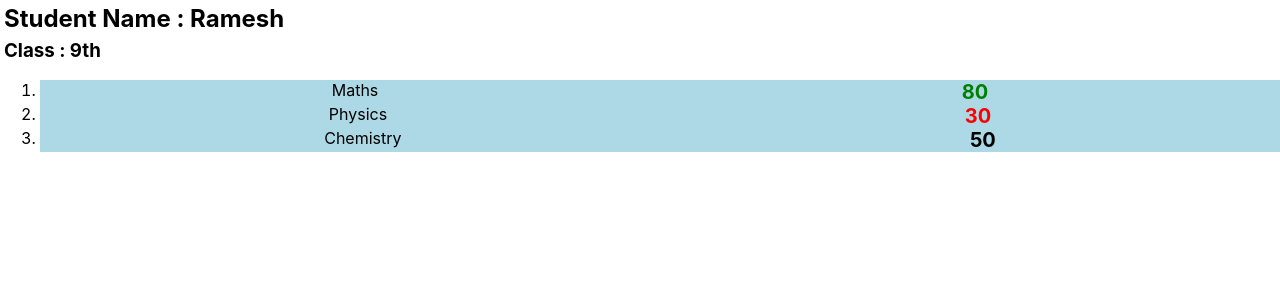
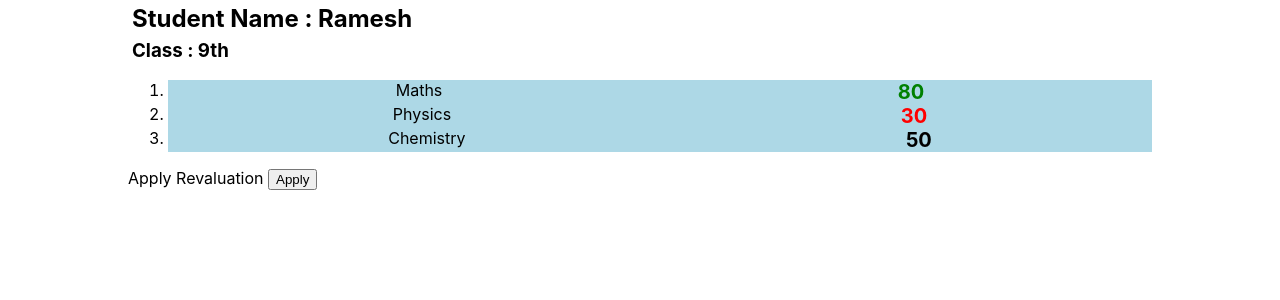
Before and after one commit to narayanarao4u/React2, a React (Create React App) app: page / in a window 1280 px wide. Shown: the top 300 px of the page. Built offline with nearby package versions, Linux system fonts and the light colour scheme.

Commit message:
update Result1.jsx, StudentDetails.js and src/index.css

```diff
--- a/src/FunctionComp/Result1.jsx
+++ b/src/FunctionComp/Result1.jsx
@@ -9,11 +9,20 @@ class Result1 extends Component {
       studentName: "Ramesh",
       classStudy: "9th",
       marks: [
-        { subject: "Maths", score: 80 },
-        { subject: "Physics", score: 30 },
-        { subject: "Chemistry", score: 50 },
+        { id: 1, subject: "Maths", score: 80 },
+        { id: 2, subject: "Physics", score: 30 },
+        { id: 3, subject: "Chemistry", score: 50 },
       ],
+      revalueApply: false,
+      count: 0,
     };
+  }
+
+  btnClick() {
+    let state1 = { ...this.state };
+    state1.revalueApply = true;
+    state1.count = state1.count + 1;
+    this.setState({ revalueApply: state1.revalueApply, count: state1.count });
   }
 
   render() {
@@ -25,11 +34,17 @@ class Result1 extends Component {
         />
         <ol>
           {this.state.marks.map((o) => (
-            <li>
+            <li key={o.id}>
               <Marks subject={o.subject} score={o.score} />
             </li>
           ))}
         </ol>
+        <span>
+          {this.state.revalueApply
+            ? "Applied for Revaluation " + this.state.count + " times"
+            : "Apply Revaluation"}{" "}
+        </span>{" "}
+        <button onClick={() => this.btnClick()}>Apply </button>
       </div>
     );
   }
--- a/src/FunctionComp/StudentDetails.js
+++ b/src/FunctionComp/StudentDetails.js
@@ -1,7 +1,7 @@
 import React from "react";
 
 export function StudentDetails(prop) {
-  console.log(prop);
+  // console.log(prop);
   return (
     <div>
       <h2>Student Name : {prop.studentName} </h2>
--- a/src/index.css
+++ b/src/index.css
@@ -11,3 +11,9 @@ code {
   font-family: source-code-pro, Menlo, Monaco, Consolas, 'Courier New',
     monospace;
 }
+
+
+#root {
+  width: 80%;
+  margin: auto;
+}
```
